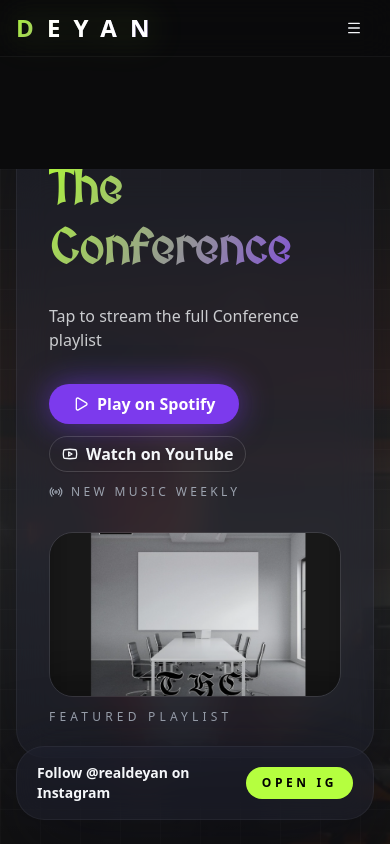
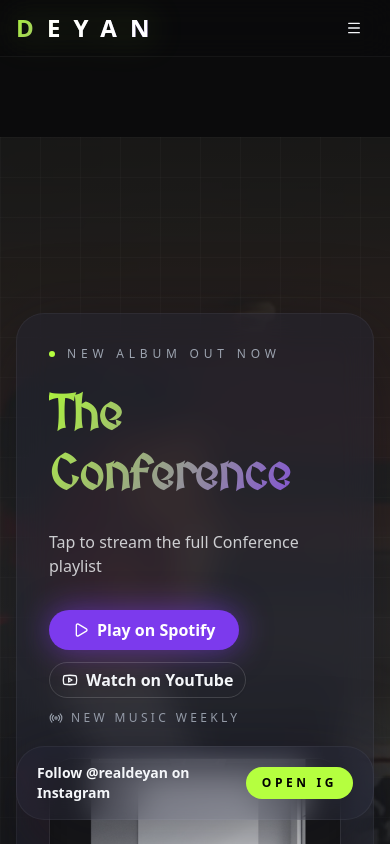
Before and after one commit to rsailstad/deyan, a Next.js app: page / in a window 390 px wide. Shown: the top 844 px of the page. Built offline with nearby package versions, Linux system fonts and the light colour scheme.

Commit message:
Add extra mobile spacing for hero

```diff
--- a/components/Hero.tsx
+++ b/components/Hero.tsx
@@ -53,7 +53,7 @@
   }, []);
 
   return (
-    <section className="relative mt-28 h-[85vh] min-h-[560px] overflow-hidden sm:mt-0">
+    <section className="relative mt-20 min-h-[720px] overflow-hidden pt-28 sm:mt-0 sm:h-[85vh] sm:pt-0">
       <div className="absolute inset-0">
         <Image
           src={bg}
@@ -68,7 +68,7 @@
       </div>
       <div
         className={cn(
-          "relative z-10 mx-auto flex h-full max-w-6xl flex-col justify-end px-4 pb-32 pt-36 sm:px-6 sm:pt-24 lg:pb-40",
+          "relative z-10 mx-auto flex h-full max-w-6xl flex-col justify-end px-4 pb-32 pt-16 sm:px-6 sm:pt-24 lg:pb-40",
           "parallax-wrap",
         )}
         style={{
```
